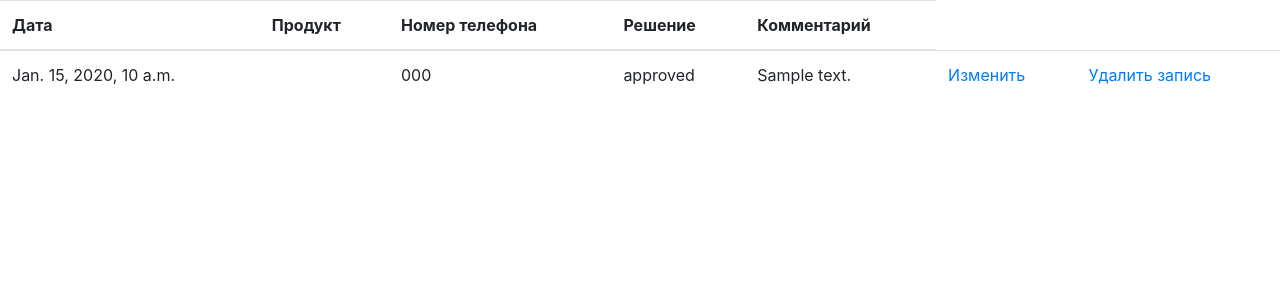
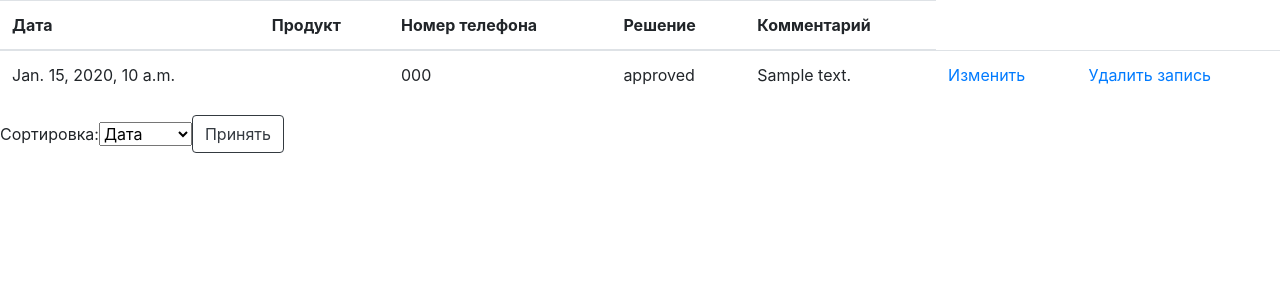
Before and after one commit to EminAliev/sovcombank-test-task, a Django app: page / in a window 1280 px wide. Shown: the part 56-356 px from the top of the page. Run offline with Django 3.2, Linux system fonts and the light colour scheme; tables that the repository leaves empty hold one stand-in row (values such as "Sample post"); some libraries are stand-ins or nearby versions.

Commit message:
add sort for some parametrs

```diff
--- a/table/views.py
+++ b/table/views.py
@@ -21,9 +21,12 @@ class DataListView(ListView, FilterMixin):
 
     def get_queryset(self):
         search_query = self.request.GET.get('search', '')
+        order_by = self.request.GET.get('orderby', '')
         if search_query:
             qs = Data.objects.filter(Q(product__icontains=search_query) | Q(phone_number__icontains=search_query) | Q(
                 solution__icontains=search_query) | Q(comment__icontains=search_query))
+        elif order_by:
+            qs = Data.objects.all().order_by((order_by))
         else:
             qs = Data.objects.all()
         return qs
--- a/templates/table.html
+++ b/templates/table.html
@@ -38,4 +38,18 @@
         {% endfor %}
         </tbody>
     </table>
+
+    <div>
+        <form class="form-inline">
+            <label>Сортировка:</label>
+            <select class="form-select"  name="orderby">
+                <option value="date">Дата</option>
+                <option value="product">Продукт</option>
+                <option value="solution">Решение</option>
+                <option value="phone_number">Телефон</option>
+            </select>
+
+            <button type="submit" class="btn btn-outline-dark">Принять</button>
+        </form>
+    </div>
 {% endblock %}
```
